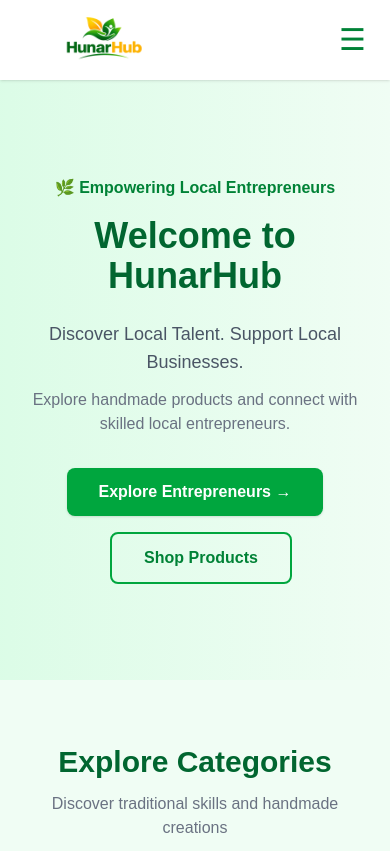
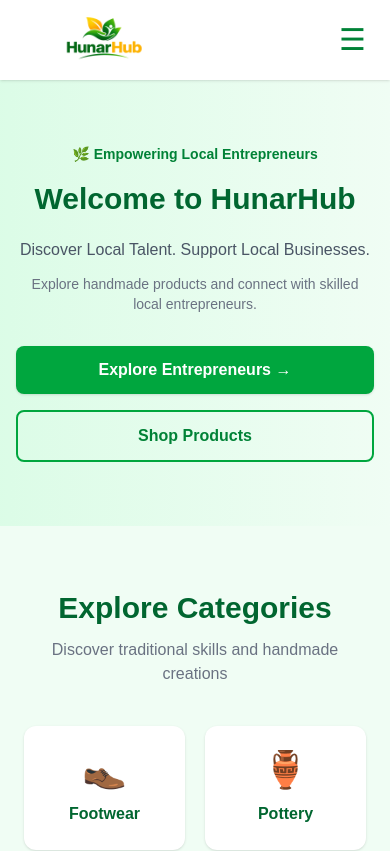
Before and after one commit to revathica/HunarHub, a React (Vite) app in the folder client/: page / in a window 390 px wide. Shown: the top 851 px of the page. Built offline with nearby package versions, Linux system fonts and the light colour scheme; no server answers.

Commit message:
Improve home page responsive design

```diff
--- a/client/src/pages/Home.jsx
+++ b/client/src/pages/Home.jsx
@@ -67,37 +67,45 @@ function Home() {
     <div className="min-h-screen bg-green-50">
 
       {/* Hero Section */}
-      <section className="px-6 py-24 text-center bg-gradient-to-r from-green-100 to-green-50">
-        <p className="mb-4 font-semibold text-green-700">
+
+{/* Hero Section */}
+<section className="w-full bg-gradient-to-r from-green-100 to-green-50 px-4 sm:px-6 py-16 sm:py-20 md:py-24 text-center">
+
+  <p className="mb-4 font-semibold text-green-700 text-sm sm:text-base">
     🌿 Empowering Local Entrepreneurs
   </p>
 
-        <h1 className="text-4xl md:text-6xl font-bold text-green-800">
+  <h1 className="text-3xl sm:text-4xl md:text-6xl font-bold text-green-800 leading-tight">
     Welcome to HunarHub
   </h1>
 
-        <p className="mt-6 text-lg text-gray-600">
+  <p className="mt-5 text-base sm:text-lg md:text-xl text-gray-600 max-w-3xl mx-auto">
     Discover Local Talent. Support Local Businesses.
   </p>
 
-        <p className="mt-3 text-gray-500">
+  <p className="mt-3 text-sm sm:text-base text-gray-500 max-w-2xl mx-auto">
     Explore handmade products and connect with skilled local entrepreneurs.
   </p>
 
+  <div className="mt-8 flex flex-col sm:flex-row items-center justify-center gap-4">
+
     <Link
       to="/entrepreneurs"
-          className="mt-8 inline-block rounded-lg bg-green-600 px-8 py-3 font-semibold text-white shadow hover:bg-green-700 transition"
+      className="w-full sm:w-auto rounded-lg bg-green-600 px-8 py-3 font-semibold text-white shadow hover:bg-green-700 transition text-center"
     >
       Explore Entrepreneurs →
     </Link>
 
     <Link
       to="/products"
-          className="mt-4 ml-3 inline-block rounded-lg border-2 border-green-600 px-8 py-3 font-semibold text-green-700 hover:bg-green-100 transition"
+      className="w-full sm:w-auto rounded-lg border-2 border-green-600 px-8 py-3 font-semibold text-green-700 hover:bg-green-100 transition text-center"
     >
       Shop Products
     </Link>
+
+  </div>
 </section>
+
 
       {/* Categories */}
       <section className="px-6 py-16">
```
Lines whose indentation alone changed are shown as unchanged.
